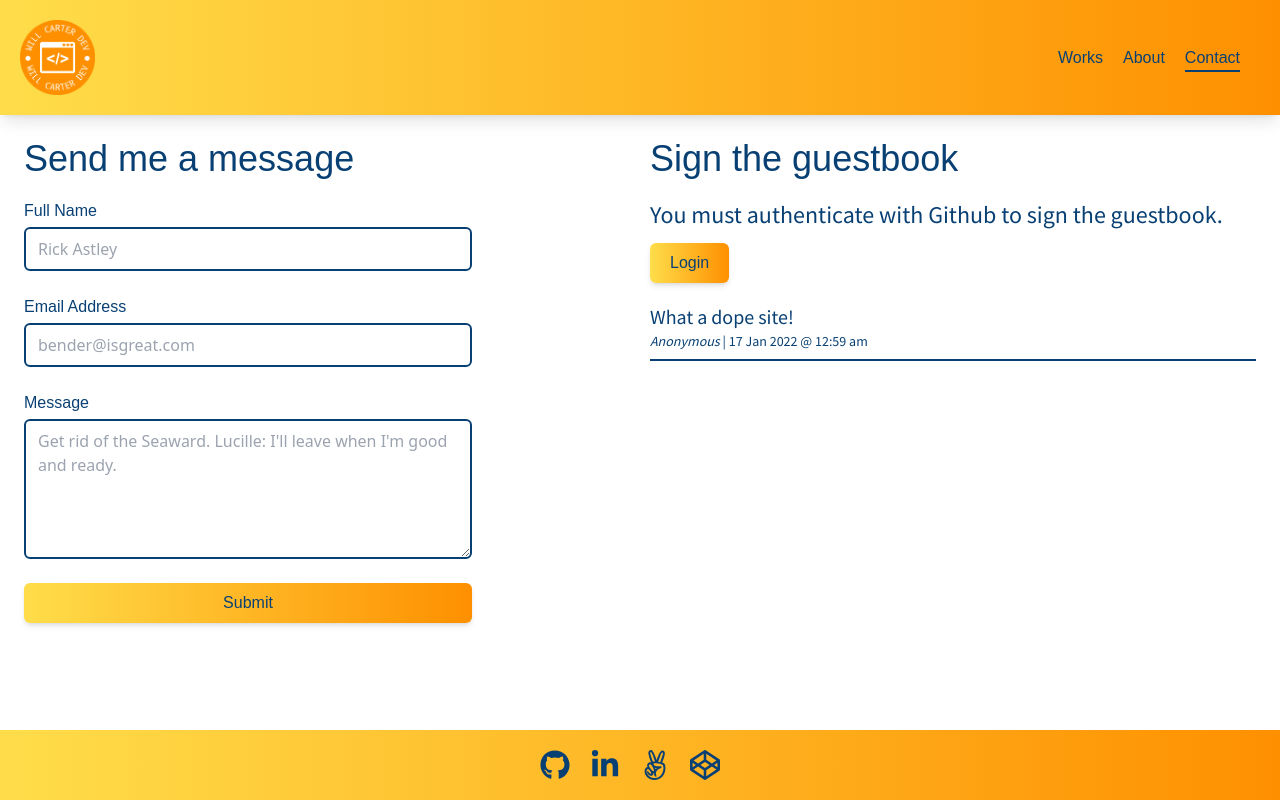
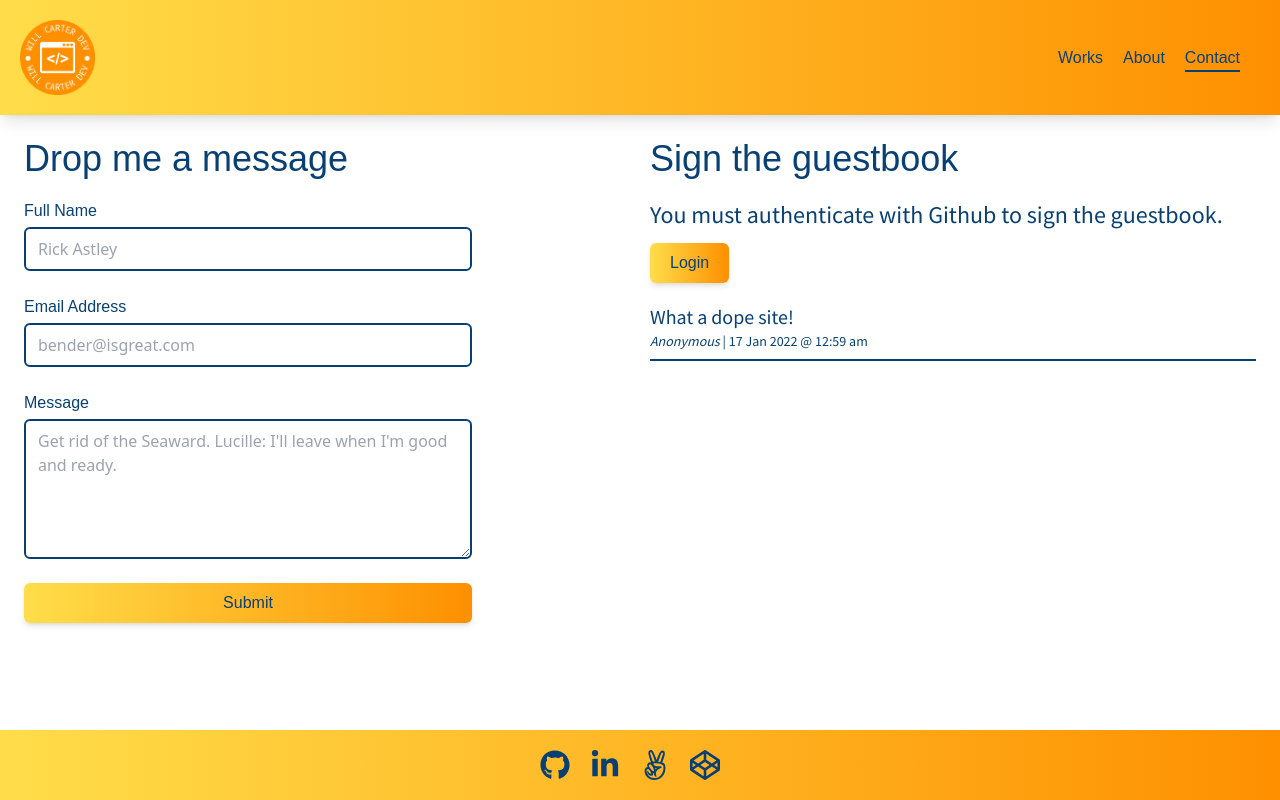
Before and after one commit to whcarter3/willcarter.dev, a Next.js app: page /contact in a window 1280 px wide. Built offline with nearby package versions, Linux system fonts and the light colour scheme; no server answers; a web font is replaced by a local one.

Commit message:
changes a word

```diff
--- a/pages/contact.tsx
+++ b/pages/contact.tsx
@@ -17,7 +17,7 @@ const Contact = (): JSX.Element => {
       >
         <div className="grid grid-cols:1 md:grid-cols-2 gap-16 md:gap-5">
           <div>
-            <p className="text-4xl font-heading">Send me a message</p>
+            <p className="text-4xl font-heading">Drop me a message</p>
             <ContactForm />
           </div>
           <div>
```
